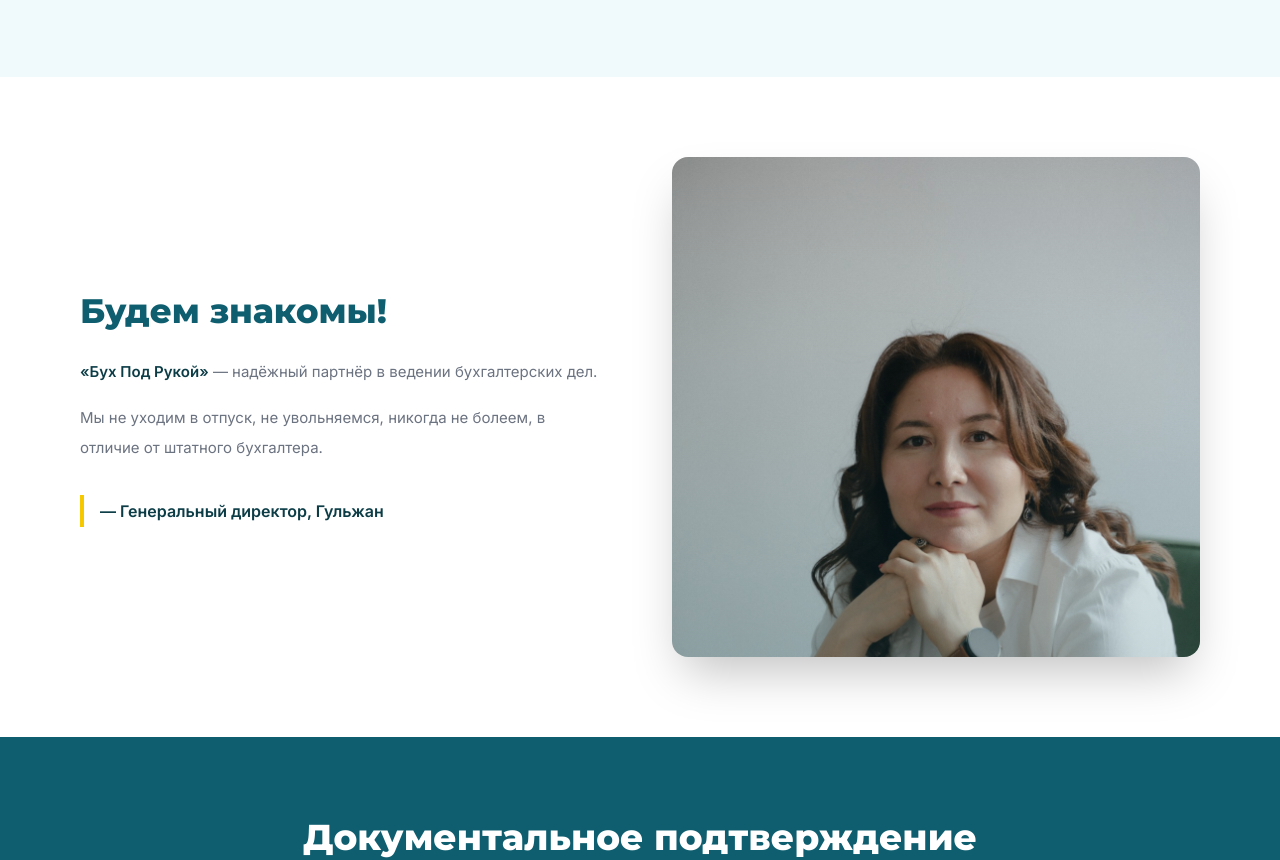
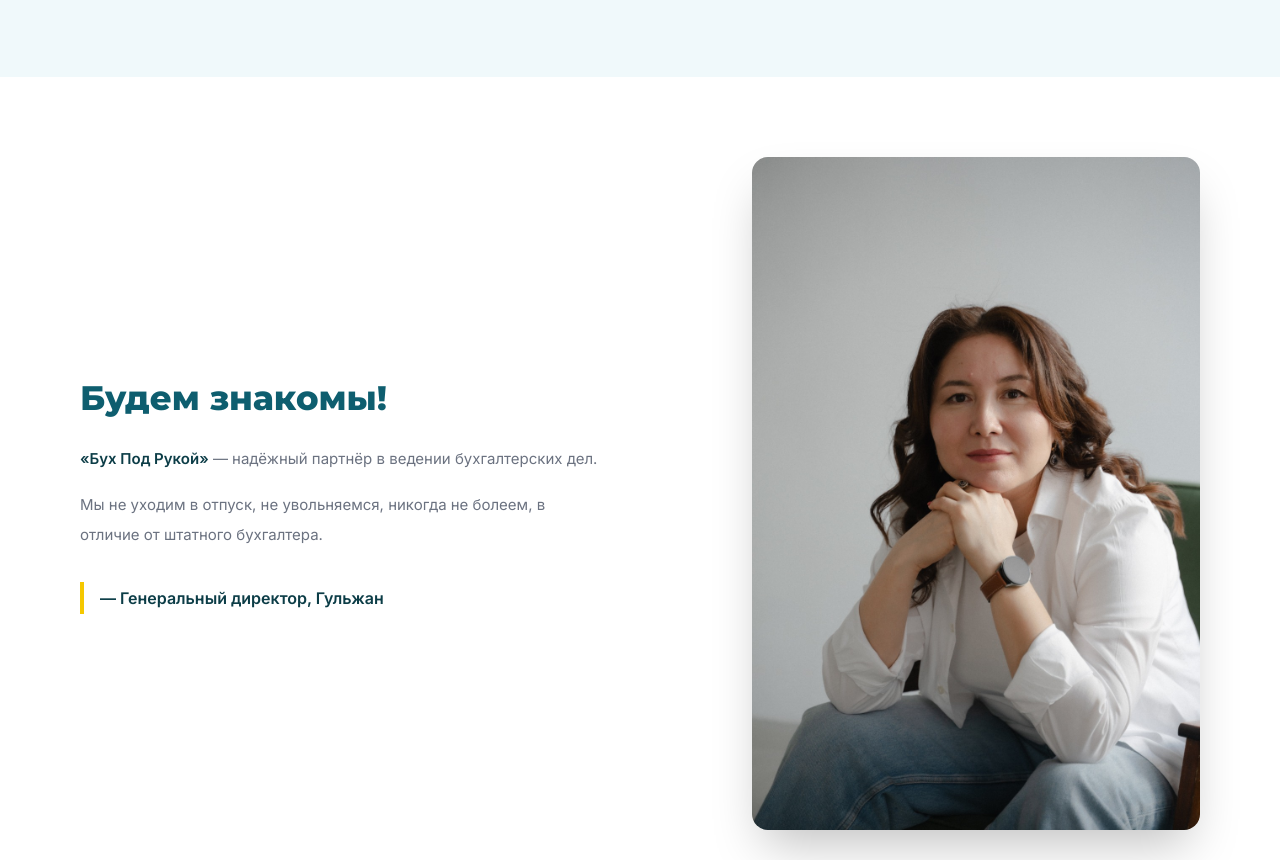
Before and after one commit to deiF1edX/buhpodrukoy, a website: page index.html in a window 1280 px wide. Shown: the part 2278-3138 px from the top of the page. Drawn offline with nearby package versions, Linux system fonts and the light colour scheme.

Commit message:
imgages director

```diff
--- a/index.html
+++ b/index.html
@@ -507,7 +507,7 @@
       </div>
     </section>
 
-    <section id="about" class="py-20 bg-white overflow-hidden">
+    <section id="about" class="py-20 bg-white">
       <div class="max-w-[1160px] mx-auto px-5">
         <div
           class="grid grid-cols-1 md:grid-cols-2 gap-10 md:gap-16 items-center"
@@ -534,16 +534,17 @@
           </div>
 
           <div
-            class="fade-up order-1 md:order-2 relative rounded-2xl overflow-hidden shadow-2xl h-[400px] md:h-[500px]"
+            class="fade-up order-1 md:order-2 flex justify-center md:justify-end"
           >
-            <img
-              src="img/director.jpeg"
-              alt="Гульжан, директор Бух Под Рукой"
-              class="absolute inset-0 w-full h-full object-cover object-top hover:scale-105 transition-transform duration-700"
-            />
             <div
-              class="absolute inset-0 bg-gradient-to-t from-teal/20 to-transparent pointer-events-none"
-            ></div>
+              class="relative rounded-2xl overflow-hidden shadow-2xl w-full max-w-md"
+            >
+              <img
+                src="img/director.jpeg"
+                alt="Гульжан, директор Бух Под Рукой"
+                class="w-full h-auto block object-contain"
+              />
+            </div>
           </div>
         </div>
       </div>
```
